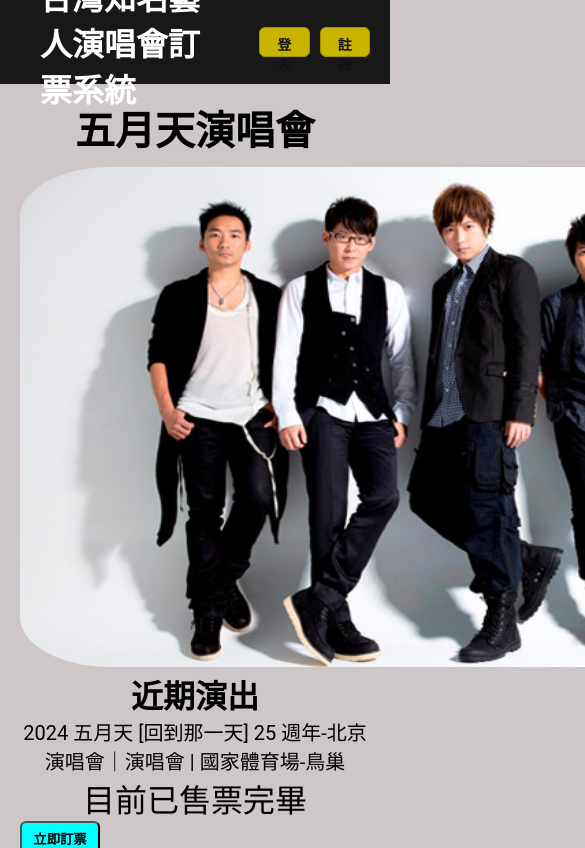
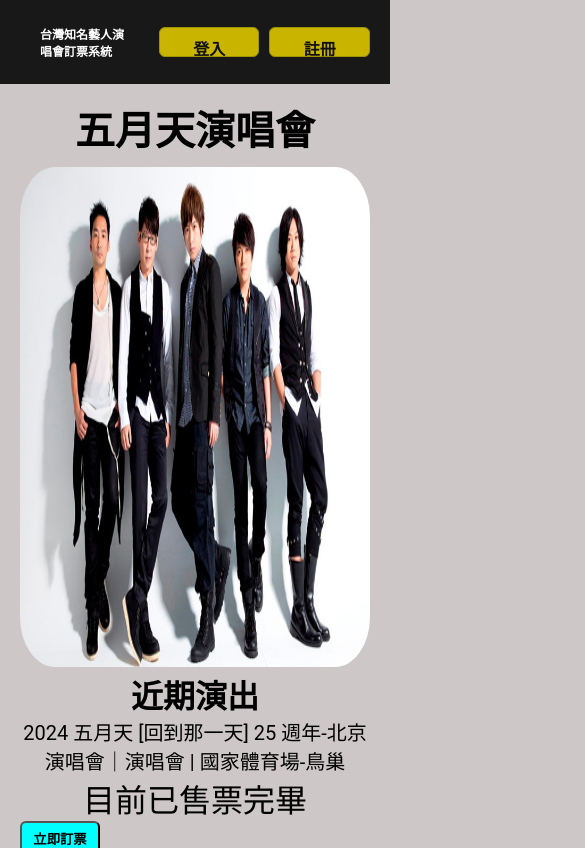
Before and after one commit to dig1234567/concert, a React (Create React App) app in the folder client/: page / in a window 390 px wide. Shown: the top 848 px of the page, 585 px wide, since content can reach past the window. Built offline with nearby package versions, Linux system fonts and the light colour scheme.

Commit message:
Update App.css

```diff
--- a/client/src/App.css
+++ b/client/src/App.css
@@ -114,7 +114,7 @@ p {
 }
 
 .text-content2 {
-  font-size: 1.25rem;
+  font-size: 20px;
 }
 
 /* BuyComponent css*/
@@ -173,3 +173,19 @@ label {
 input {
   background-color: #fff;
 }
+
+@media (max-width: 670px) {
+  .nav_btn {
+    width: 50%;
+    padding: 8px 0;
+    font-size: 16px;
+  }
+
+  header h1 {
+    font-size: 12px;
+  }
+
+  .main img {
+    width: 100%;
+  }
+}
```
